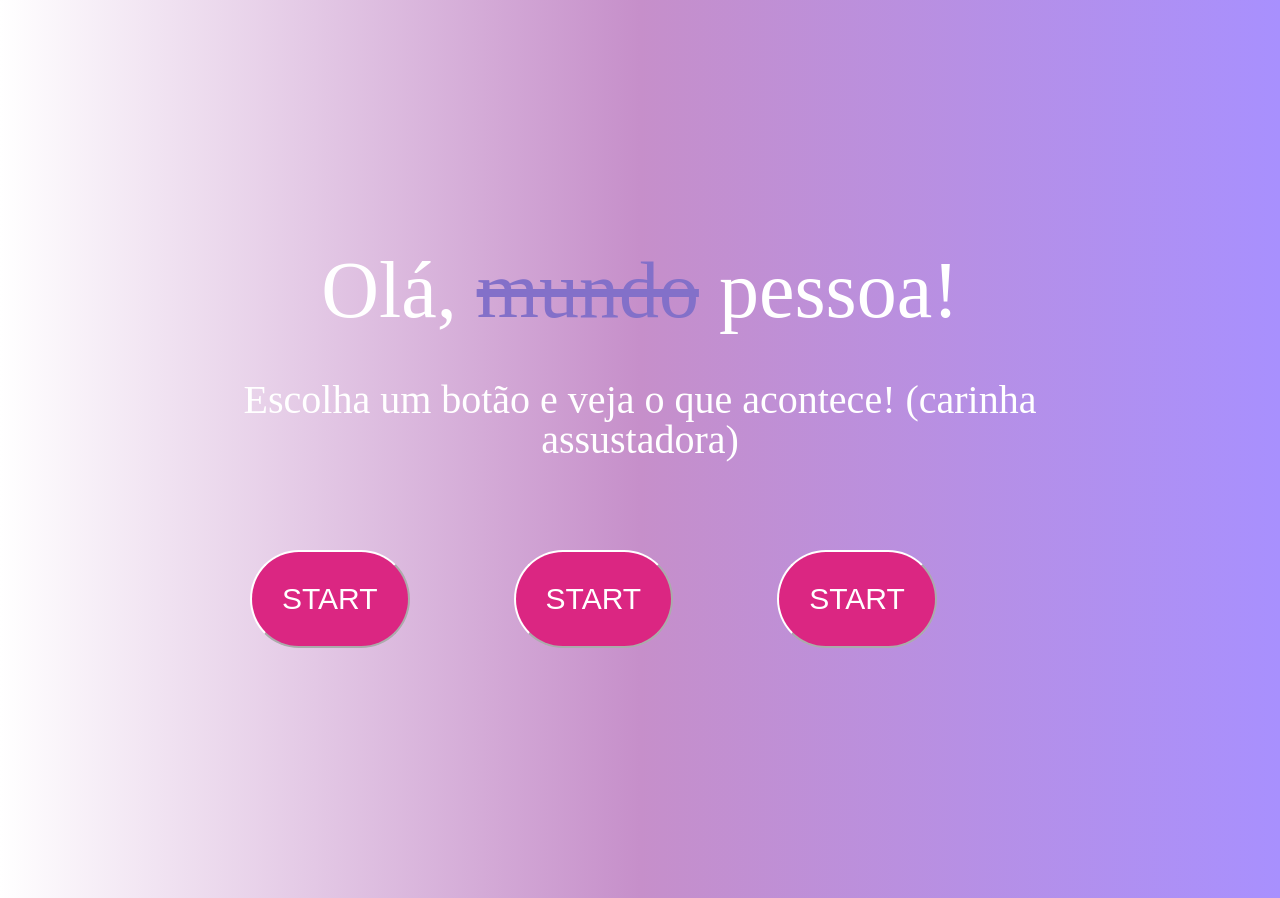
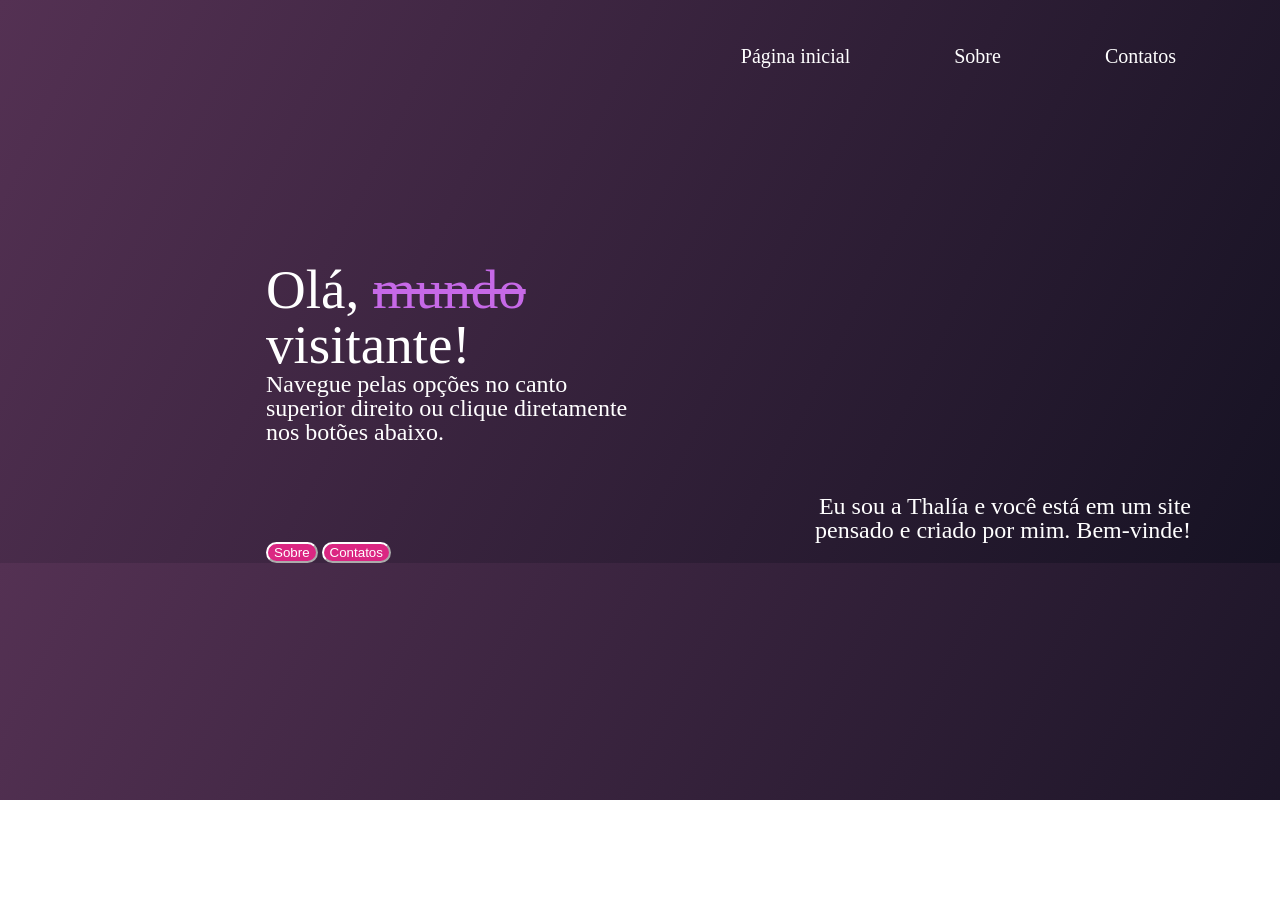
Before and after one commit to thaliamariana/site-pessoal, a plain HTML site: page index.html in a window 1280 px wide. After the commit the page ends 800 px from the top, so only its background shows below. Drawn offline with Linux system fonts and the light colour scheme; a web font is replaced by a local one.

Commit message:
repaginando a home

```diff
--- a/index.css
+++ b/index.css
@@ -1,39 +1,71 @@
 body {
-    background-image: linear-gradient(to right,white, #c68fca, #a890fe);
-    margin: 100px;
-    padding: 100px;
+    background: linear-gradient(116.88deg, #543153 0%, #161223 99.75%);
+    font-family: 'Slabo 13px', serif;
 }
 
-h1 {
-    text-align: center;
-    font-size: 80px;
+/* header */
+.cabecalho {
+    padding: 46px 0;
+}
+
+.cabecalho-menu {
+    display: flex;
+    flex-direction: row;
+    justify-content: right;
+    gap: 104px;
+    margin: 0 104px 0 0;
+}
+
+.cabecalho-menu-item {
+    text-decoration: none;
     color: white;
-    margin: 50px;
+    font-size: 20px;
+}
+
+
+/* main */
+.container {
+    margin: 150px 266px 0 266px;
+}
+
+.container-texto {
+    display: flex;
+}
+
+.container-titulo {
+    color: white;
+    font-size: 55px;
+    width: 429px;
+    margin: 0 0 0 0;
 }
 
 h1 s {
-    color: #8370c9;
+    color: #C669E7;
 
 }
 
-h2 {
-    text-align: center;
-    font-size: 40px;
+.container-subtitulo {
     color: white;
-    font-family: serif;
-    margin: 40px;
+    font-size: 24px;
+    width: 376px;
 }
 
-button {
-    text-transform: uppercase;
+.container-apresentacao {
+    text-align: right;
+    color: white;
+    font-size: 24px;
+    width: 396px;
+    margin: 232px 0 0 100px;
+}
+
+.botao-principal {
     text-align: center;
-    font-size: 30px;
     color: white;
     background-color: #db2682;
     border-color: white;
     border-radius: 50px;
-    margin: 50px 50px;
-    padding: 30px;
+    transition: background .3s;
+    justify-content: center;
 }
 
 button:hover {
--- a/index.html
+++ b/index.html
@@ -5,14 +5,31 @@
     <title>Olá, mundo</title>
     <link rel="stylesheet" href="reset.css">
     <link rel="stylesheet" href="index.css">
+    <link rel="preconnect" href="https://fonts.googleapis.com">
+    <link href="https://fonts.googleapis.com/css2?family=Montserrat:wght@300&family=Righteous&family=Sarala:wght@400;700&family=Slabo+13px&display=swap" rel="stylesheet">
 </head>
 <body>
-    <main>
-        <h1>Olá, <s>mundo</s> pessoa!</h1>
-        <h2>Escolha um botão e veja o que acontece! (carinha assustadora)</h2>
-        <button>Start</button>
-        <button>Start</button>
-        <button>Start</button>
+    <header class="cabecalho">
+        <nav class="cabecalho-menu">
+            <a class="cabecalho-menu-item" href="#">Página inicial</a>
+            <a class="cabecalho-menu-item" href="#">Sobre</a>
+            <a class="cabecalho-menu-item" href="#">Contatos</a>
+        </nav>
+    </header>
+    <main class="container">
+        <div class="container-texto">
+            <section>
+                <h1 class="container-titulo">Olá, <s>mundo</s> visitante!</h1>
+                <h2 class="container-subtitulo">Navegue pelas opções no canto superior direito ou clique diretamente nos botões abaixo.</h2>
+            </section>
+
+            <section>
+                <h2 class="container-apresentacao">Eu sou a Thalía e você está em um site pensado e criado por mim. Bem-vinde!</h2>
+            </section>
+        </div>
+
+        <button class="botao-principal">Sobre</button>
+        <button class="botao-principal">Contatos</button>
     </main>
 </body>
 </html>
```
